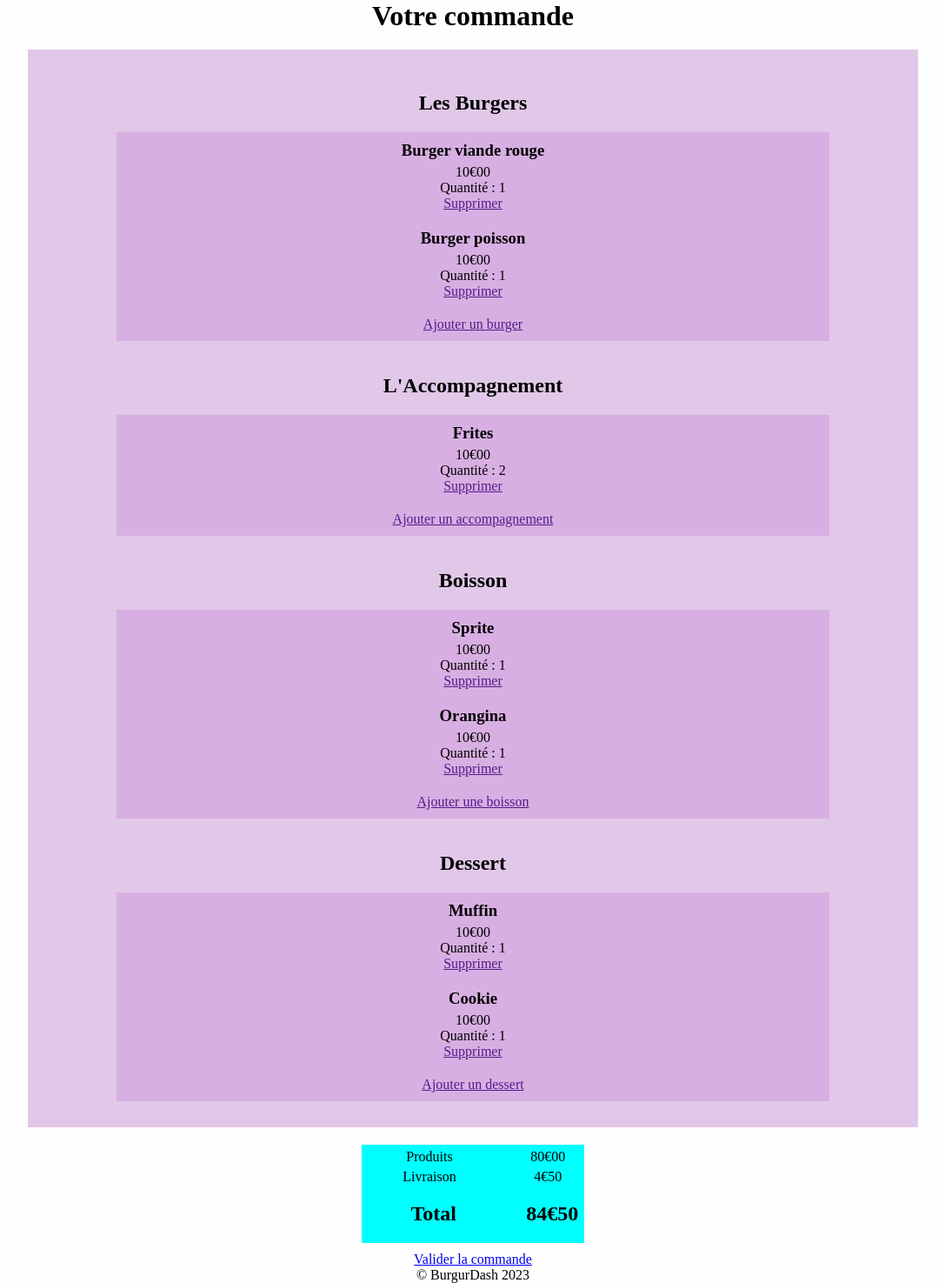
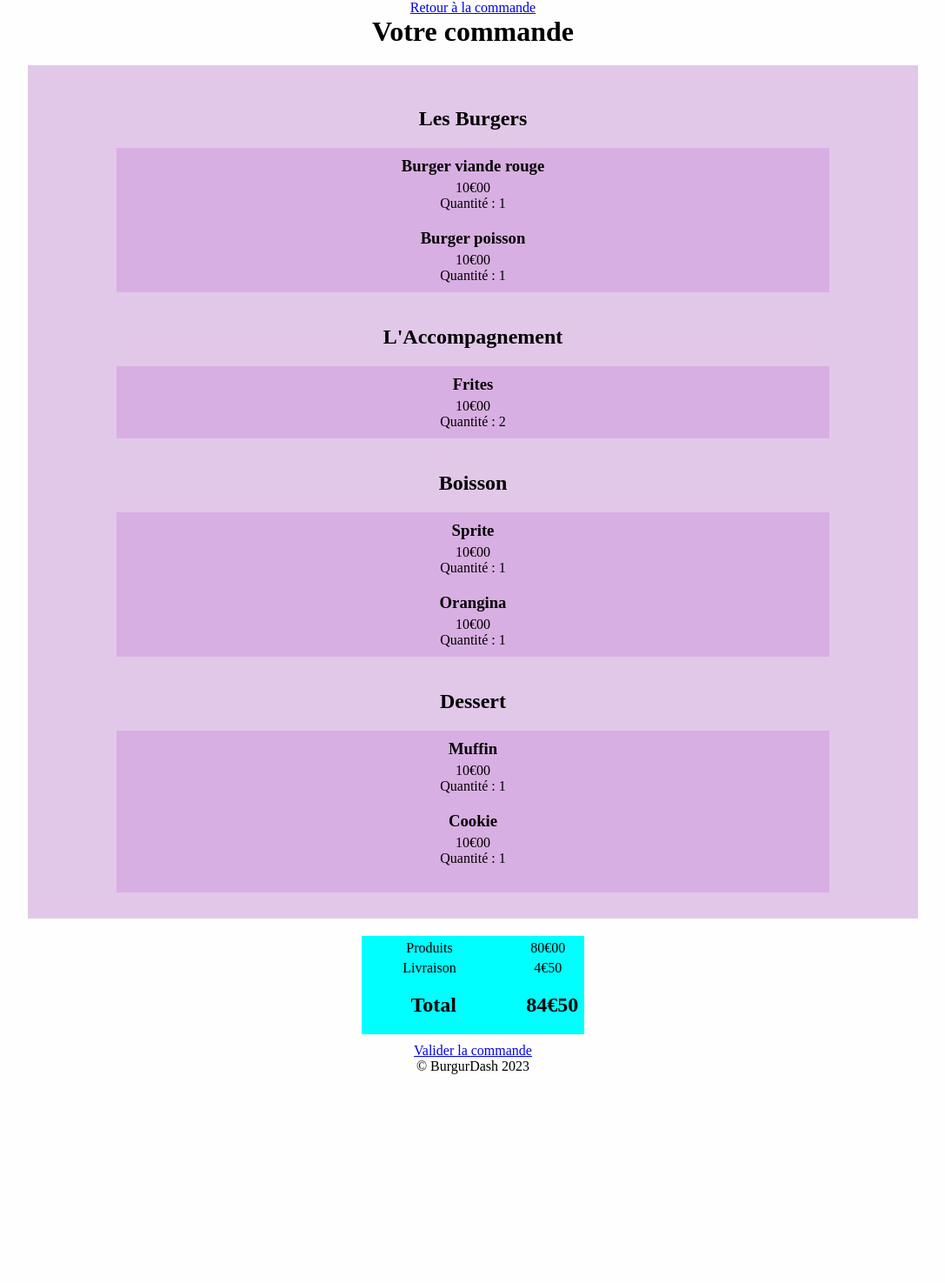
Before and after one commit to TotoShampoin/imac1-projet-web, a Flask app: page /panier in a window 1280 px wide. Shown: the part 37-1512 px from the top of the page at 87% size, without its empty margins (96-1183 px from the left). After the commit the page ends 1272 px from the top, so only its background shows below. Run offline with Flask 3, Linux system fonts and the light colour scheme; parts of the project's set-up code (start-up, migrations or seed data) failed here and were passed over.

Commit message:
Update panier.html
Bouton retour à la commande et annulation de l'idée de liens ajouter et supprimer

```diff
--- a/templates/panier.html
+++ b/templates/panier.html
@@ -23,6 +23,7 @@ Dessert : cookie, muffin, donut     -->
     <body>
         {% include 'includes/header.html' %}
     </main>
+        <a href="/menu.html" class="button">Retour à la commande</a>
         <h1> Votre commande </h1>
         <div class="panier-produits">
             <!-- Burger -->
@@ -33,7 +34,6 @@ Dessert : cookie, muffin, donut     -->
                         <h3>Burger viande rouge</h3>
                         <p>10€00</p>
                         <p>Quantité : 1</p>
-                        <a href="" class="button">Supprimer</a>
                     </div>
                 </li>
                 <li>
@@ -41,15 +41,9 @@ Dessert : cookie, muffin, donut     -->
                         <h3>Burger poisson</h3>
                         <p>10€00</p>
                         <p>Quantité : 1</p>
-                        <a href="" class="button">Supprimer</a>
                     </div>
                 </li>
             </ul>
-            <li>
-                <div class="produits">
-                    <a href="" class="button">Ajouter un burger</a>
-                </div>
-            </li>
             <!-- Accompagnement -->
             <ul>
                 <h2> L'Accompagnement </h2>
@@ -58,15 +52,9 @@ Dessert : cookie, muffin, donut     -->
                         <h3>Frites</h3>
                         <p>10€00</p>
                         <p>Quantité : 2</p>
-                        <a href="" class="button">Supprimer</a>
                     </div>
                 </li>
             </ul>
-            <li>
-                <div class="produits">
-                    <a href="" class="button">Ajouter un accompagnement</a>
-                </div>
-            </li>
             <!-- Boisson -->
             <ul>
                 <h2> Boisson </h2>
@@ -75,7 +63,6 @@ Dessert : cookie, muffin, donut     -->
                         <h3>Sprite</h3>
                         <p>10€00</p>
                         <p>Quantité : 1</p>
-                        <a href="" class="button">Supprimer</a>
                     </div>
                 </li>
                 <li>
@@ -83,15 +70,9 @@ Dessert : cookie, muffin, donut     -->
                         <h3>Orangina</h3>
                         <p>10€00</p>
                         <p>Quantité : 1</p>
-                        <a href="" class="button">Supprimer</a>
                     </div>
                 </li>
             </ul>
-            <li>
-                <div class="produits">
-                    <a href="" class="button">Ajouter une boisson</a>
-                </div>
-            </li>
             <!-- Dessert -->
             <ul>
                 <h2> Dessert </h2>
@@ -100,7 +81,6 @@ Dessert : cookie, muffin, donut     -->
                         <h3>Muffin</h3>
                         <p>10€00</p>
                         <p>Quantité : 1</p>
-                        <a href="" class="button">Supprimer</a>
                     </div>
                 </li>
                 <li>
@@ -108,12 +88,10 @@ Dessert : cookie, muffin, donut     -->
                         <h3>Cookie</h3>
                         <p>10€00</p>
                         <p>Quantité : 1</p>
-                        <a href="" class="button">Supprimer</a>
                     </div>
                 </li>
                 <li>
                     <div class="produits">
-                        <a href="" class="button">Ajouter un dessert</a>
                     </div>
                 </li>
             </ul>
```
